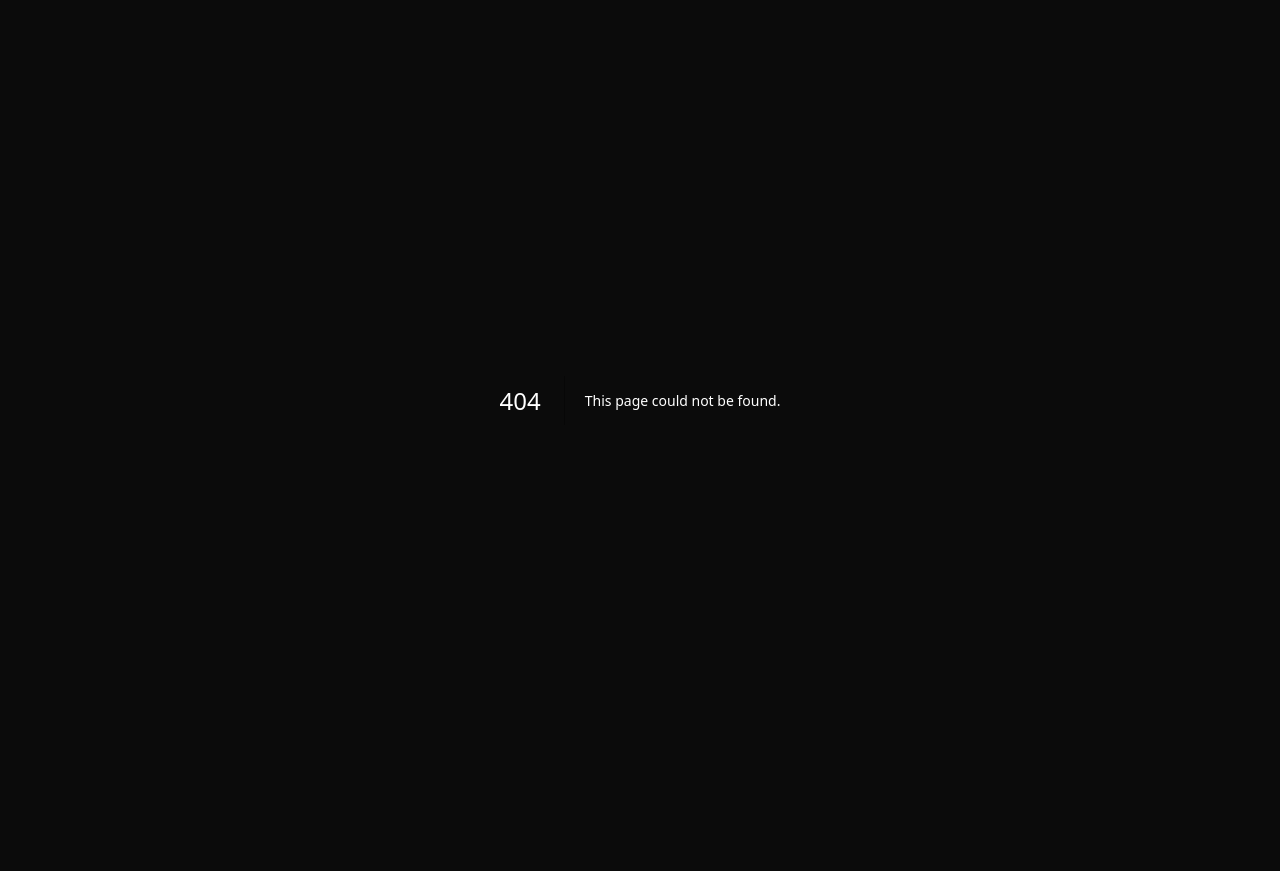
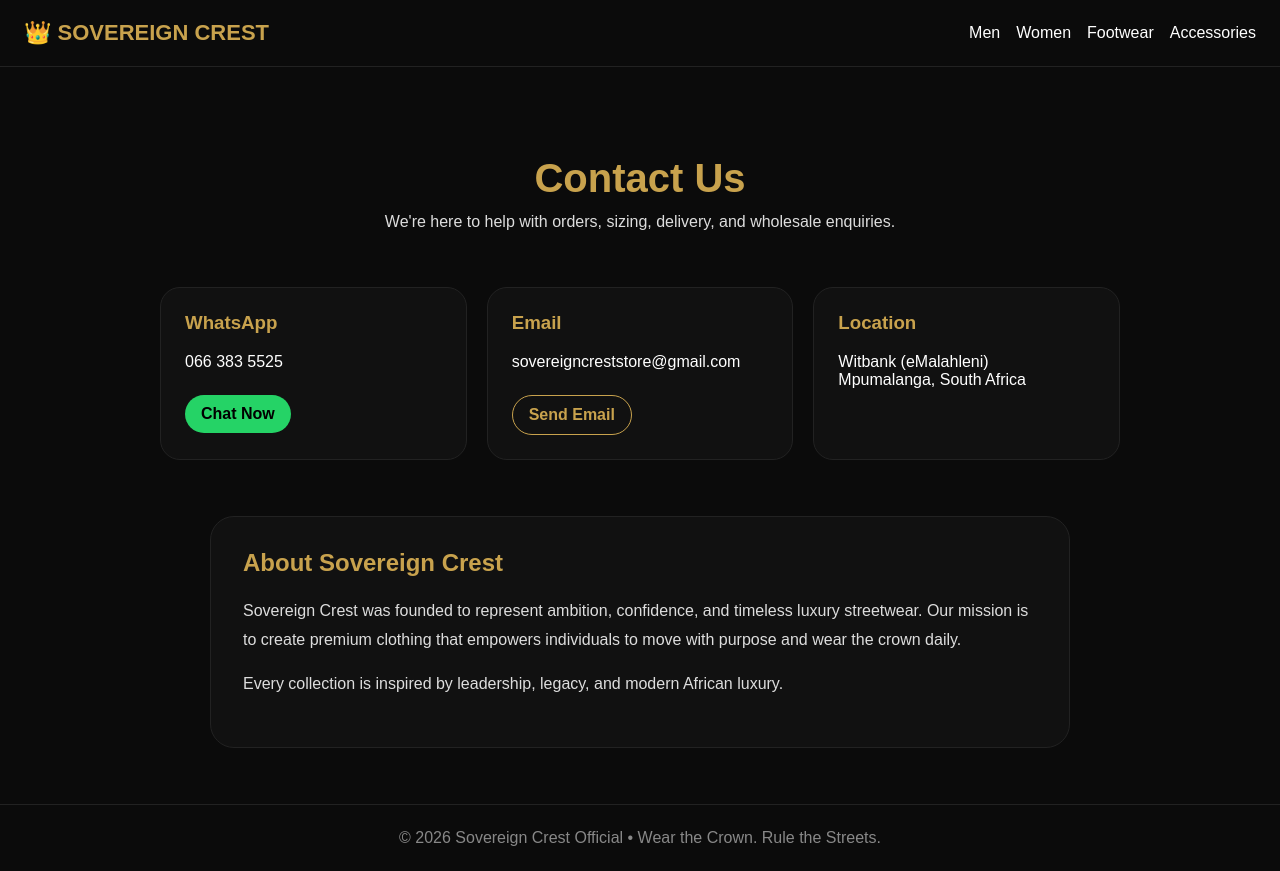
Before and after one commit to Sandile334699/sovereign-crest-store, a Next.js app: page /contact in a window 1280 px wide. Before the commit this address had no page. Before the commit the page ends 800 px from the top, so only its background shows below. Built offline with nearby package versions, Linux system fonts and the light colour scheme.

Commit message:
Create page.tsx

```diff
--- /dev/null
+++ b/app/contact/page.tsx
@@ -0,0 +1,131 @@
+import Link from 'next/link';
+
+export default function ContactPage() {
+  return (
+    <main style={{ background: '#0B0B0B', color: 'white', minHeight: '100vh', fontFamily: 'Arial' }}>
+      {/* Header */}
+      <header
+        style={{
+          display: 'flex',
+          justifyContent: 'space-between',
+          alignItems: 'center',
+          padding: '20px 24px',
+          borderBottom: '1px solid #222',
+        }}
+      >
+        <Link href="/" style={{ color: '#C8A24D', textDecoration: 'none', fontWeight: 'bold', fontSize: 22 }}>
+          👑 SOVEREIGN CREST
+        </Link>
+
+        <nav style={{ display: 'flex', gap: 16 }}>
+          <Link href="/men" style={{ color: 'white', textDecoration: 'none' }}>Men</Link>
+          <Link href="/women" style={{ color: 'white', textDecoration: 'none' }}>Women</Link>
+          <Link href="/footwear" style={{ color: 'white', textDecoration: 'none' }}>Footwear</Link>
+          <Link href="/accessories" style={{ color: 'white', textDecoration: 'none' }}>Accessories</Link>
+        </nav>
+      </header>
+
+      {/* Hero */}
+      <section style={{ padding: '56px 24px', textAlign: 'center' }}>
+        <h1 style={{ color: '#C8A24D', fontSize: 40, marginBottom: 12 }}>
+          Contact Us
+        </h1>
+        <p style={{ color: '#ddd', maxWidth: 620, margin: '0 auto' }}>
+          We're here to help with orders, sizing, delivery, and wholesale enquiries.
+        </p>
+      </section>
+
+      {/* Contact Cards */}
+      <section
+        style={{
+          padding: '0 24px 56px',
+          display: 'grid',
+          gridTemplateColumns: 'repeat(auto-fit, minmax(260px, 1fr))',
+          gap: 20,
+          maxWidth: 960,
+          margin: '0 auto',
+        }}
+      >
+        <div style={{ background: '#111', border: '1px solid #222', borderRadius: 20, padding: 24 }}>
+          <h3 style={{ color: '#C8A24D', marginTop: 0 }}>WhatsApp</h3>
+          <p>066 383 5525</p>
+          <a
+            href="https://wa.me/27663835525"
+            target="_blank"
+            style={{
+              display: 'inline-block',
+              marginTop: 8,
+              background: '#25D366',
+              color: '#000',
+              padding: '10px 16px',
+              borderRadius: 999,
+              textDecoration: 'none',
+              fontWeight: 'bold',
+            }}
+          >
+            Chat Now
+          </a>
+        </div>
+
+        <div style={{ background: '#111', border: '1px solid #222', borderRadius: 20, padding: 24 }}>
+          <h3 style={{ color: '#C8A24D', marginTop: 0 }}>Email</h3>
+          <p>sovereigncreststore@gmail.com</p>
+          <a
+            href="mailto:sovereigncreststore@gmail.com"
+            style={{
+              display: 'inline-block',
+              marginTop: 8,
+              border: '1px solid #C8A24D',
+              color: '#C8A24D',
+              padding: '10px 16px',
+              borderRadius: 999,
+              textDecoration: 'none',
+              fontWeight: 'bold',
+            }}
+          >
+            Send Email
+          </a>
+        </div>
+
+        <div style={{ background: '#111', border: '1px solid #222', borderRadius: 20, padding: 24 }}>
+          <h3 style={{ color: '#C8A24D', marginTop: 0 }}>Location</h3>
+          <p>Witbank (eMalahleni)<br />Mpumalanga, South Africa</p>
+        </div>
+      </section>
+
+      {/* Brand Story */}
+      <section
+        style={{
+          padding: '0 24px 56px',
+          maxWidth: 860,
+          margin: '0 auto',
+        }}
+      >
+        <div style={{ background: '#111', border: '1px solid #222', borderRadius: 24, padding: 32 }}>
+          <h2 style={{ color: '#C8A24D', marginTop: 0 }}>About Sovereign Crest</h2>
+          <p style={{ color: '#ddd', lineHeight: 1.8 }}>
+            Sovereign Crest was founded to represent ambition, confidence, and timeless
+            luxury streetwear. Our mission is to create premium clothing that empowers
+            individuals to move with purpose and wear the crown daily.
+          </p>
+
+          <p style={{ color: '#ddd', lineHeight: 1.8 }}>
+            Every collection is inspired by leadership, legacy, and modern African luxury.
+          </p>
+        </div>
+      </section>
+
+      {/* Footer */}
+      <footer
+        style={{
+          borderTop: '1px solid #222',
+          padding: '24px',
+          textAlign: 'center',
+          color: '#888',
+        }}
+      >
+        © {new Date().getFullYear()} Sovereign Crest Official • Wear the Crown. Rule the Streets.
+      </footer>
+    </main>
+  );
+}
```
